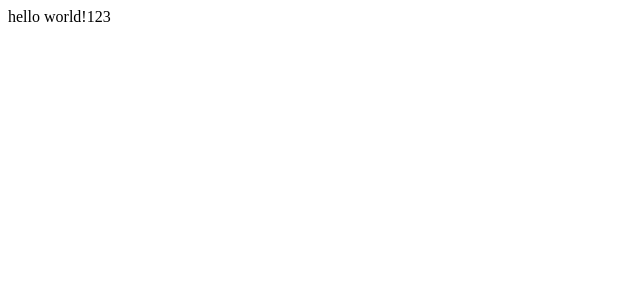
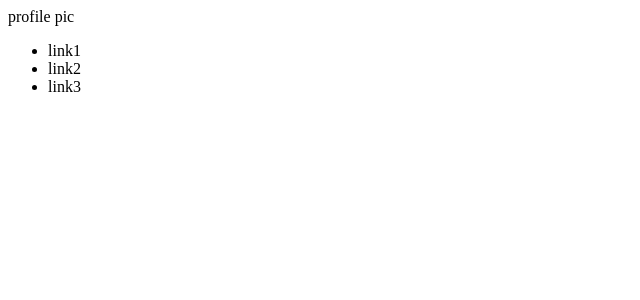
Before and after one commit to jmichelwilliams/jmichelwilliams.github.io, a React (Create React App) app in the folder resume/: page / in a window 1280 px wide. Shown: the top 300 px of the page, without its empty margins (0-640 px from the left). Built offline with nearby package versions, Linux system fonts and the light colour scheme.

Commit message:
Created Header and Navbar Components.

```diff
--- a/resume/public/index.html
+++ b/resume/public/index.html
@@ -10,34 +10,13 @@
       content="Web site created using create-react-app"
     />
     <link rel="apple-touch-icon" href="%PUBLIC_URL%/logo192.png" />
-    <!--
-      manifest.json provides metadata used when your web app is installed on a
-      user's mobile device or desktop. See https://developers.google.com/web/fundamentals/web-app-manifest/
-    -->
+
     <link rel="manifest" href="%PUBLIC_URL%/manifest.json" />
-    <!--
-      Notice the use of %PUBLIC_URL% in the tags above.
-      It will be replaced with the URL of the `public` folder during the build.
-      Only files inside the `public` folder can be referenced from the HTML.
 
-      Unlike "/favicon.ico" or "favicon.ico", "%PUBLIC_URL%/favicon.ico" will
-      work correctly both with client-side routing and a non-root public URL.
-      Learn how to configure a non-root public URL by running `npm run build`.
-    -->
-    <title>React App</title>
+    <title>James Michel-Williams - CV - Resume</title>
   </head>
   <body>
     <noscript>You need to enable JavaScript to run this app.</noscript>
     <div id="root"></div>
-    <!--
-      This HTML file is a template.
-      If you open it directly in the browser, you will see an empty page.
-
-      You can add webfonts, meta tags, or analytics to this file.
-      The build step will place the bundled scripts into the <body> tag.
-
-      To begin the development, run `npm start` or `yarn start`.
-      To create a production bundle, use `npm run build` or `yarn build`.
-    -->
   </body>
 </html>
--- a/resume/src/components/App.js
+++ b/resume/src/components/App.js
@@ -1,5 +1,11 @@
+import Header from "./Header";
+
 const App = () => {
-  return <div>hello world!123</div>;
+  return (
+    <div>
+      <Header />
+    </div>
+  );
 };
 
 export default App;
--- /dev/null
+++ b/resume/src/components/Header.js
@@ -0,0 +1,17 @@
+import styled from "styled-components";
+
+const Header = () => {
+  return (
+    <div>
+      <div>profile pic</div>
+      <div>
+        <ul>
+          <li>link1</li>
+          <li>link2</li>
+          <li>link3</li>
+        </ul>
+      </div>
+    </div>
+  );
+};
+export default Header;
--- /dev/null
+++ b/resume/src/components/Navbar.js
@@ -0,0 +1,3 @@
+const Navbar = () => {};
+
+export default Navbar;
```
Also changed, not shown: resume/src/images/JamesProfilePicture.jpeg (added), 1 other file (tests, documents, lock files or other folders).
